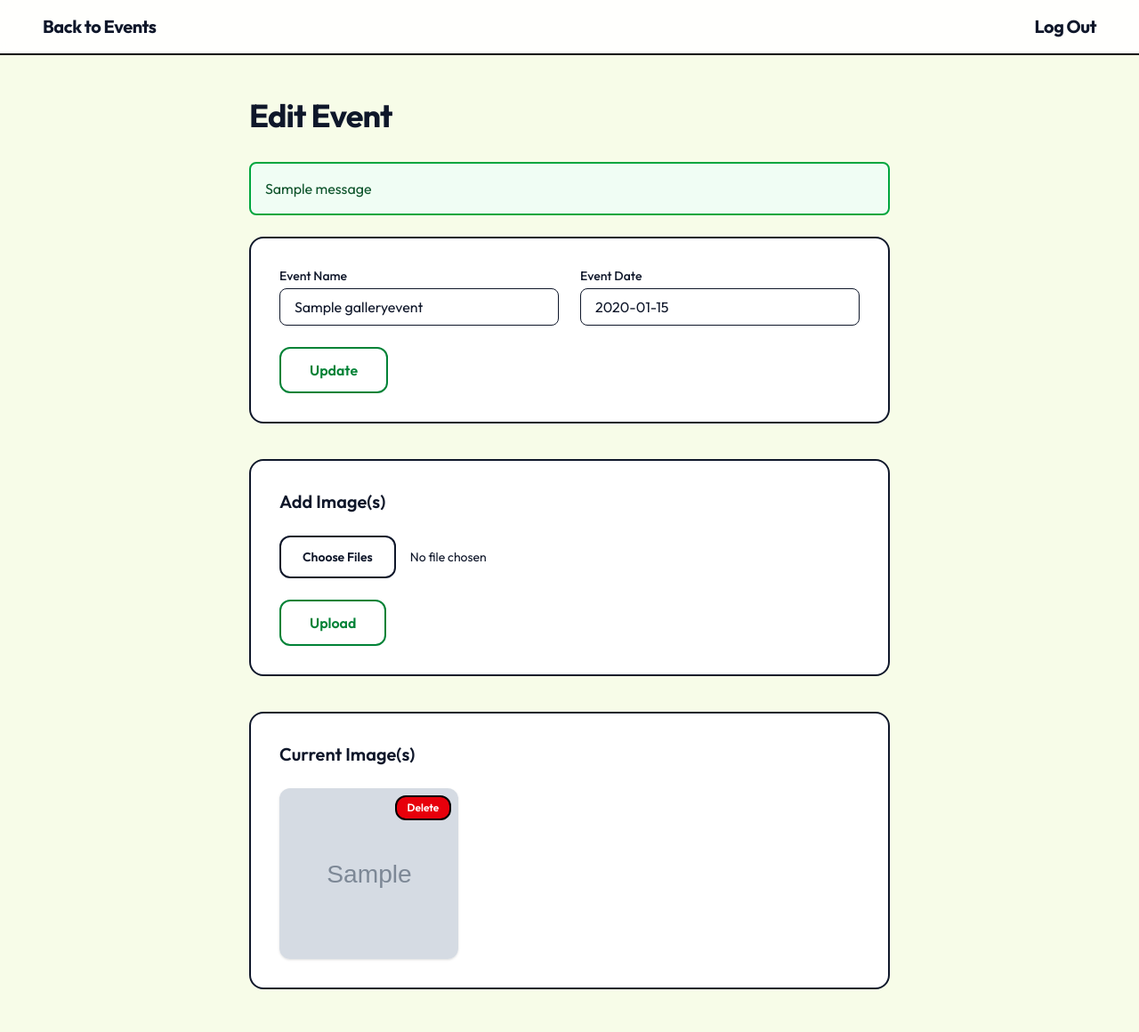
After one commit to Apratimmm/NorthPoint_School, a Django app: page /edit_event/1/ in a window 1280 px wide. The commit adds this page. Shown: the whole page at 89% size. Run offline with Django 5.2, Linux system fonts and the light colour scheme; a user stored in the database is signed in; tables that the repository leaves empty hold one stand-in row (values such as "Sample post"); grey boxes marked "Sample" are stand-in pictures; one stand-in notice (Sample message) is shown.

Commit message:
edit_gallery feature

```diff
--- a/logic/models.py
+++ b/logic/models.py
@@ -202,6 +202,7 @@ class Topper(models.Model):
 class GalleryEvent(models.Model):
     event_name = models.CharField(max_length=200)
     event_date = models.CharField()
+    first_name = models.CharField(default=event_name)
 
     class Meta:
         ordering = ["-id"]
--- a/logic/views.py
+++ b/logic/views.py
@@ -104,6 +104,88 @@ def edit_academics(request):
 
     context = {key: instance for key, instance, *_ in sections}
     return render(request, "edit_academics.html", context)
+
+@login_required
+def show_events(request):
+    events = GalleryEvent.objects.all().only("id", "event_name", "event_date")
+    return render(request, "show_events.html", {"events": events})
+
+@login_required
+def add_event(request):
+    if request.method == "POST":
+        event_name = request.POST.get("event_name", "").strip()
+        event_date = request.POST.get("event_date","").strip()
+
+        event = GalleryEvent.objects.create(
+            event_name=event_name,
+            event_date=event_date,
+            first_name=event_name
+        )
+
+        images = request.FILES.getlist("images")
+        GalleryImage.objects.bulk_create(
+            [GalleryImage(event=event, image=img) for img in images]
+        )
+
+        messages.success(request, "Event created successfully!")
+        return redirect("show_events")
+
+    return render(request,"add_event.html")
+
+@login_required
+def edit_event(request, event_id):
+    event = get_object_or_404(GalleryEvent.objects.prefetch_related("images"), id=event_id)
+
+    if request.method == "POST":
+        form_type = request.POST.get("form_type")
+
+        if form_type == "update_details":
+            event_name = request.POST.get("event_name", "").strip()
+            event_date = request.POST.get("event_date", "").strip()
+
+            if event_name and event_date:
+                event.event_name = event_name
+                event.event_date = event_date
+                event.save()
+                messages.success(request, "Event name and/or date updated successfully!")
+            else:
+                messages.error(request, "Event name and date are required.")
+
+            return redirect("edit_event", event_id=event.id)
+
+        elif form_type == "add_images":
+            images = request.FILES.getlist("images")
+            GalleryImage.objects.bulk_create(
+                [GalleryImage(event=event, image=img) for img in images]
+            )
+
+            messages.success(request, "Images added successfully!")
+            return redirect("edit_event", event_id=event.id)
+
+        elif form_type == "delete_image":
+            image_id = request.POST.get("image_id")
+            image = get_object_or_404(GalleryImage, id=image_id, event=event)
+            image.delete()
+            messages.success(request, "Image deleted successfully!")
+            return redirect("edit_event", event_id=event.id)
+
+    context = {
+        "event": event,
+    }
+    return render(request, "edit_event.html", context)
+
+@login_required
+def delete_event(request, event_id):
+    event = get_object_or_404(GalleryEvent, id=event_id)
+    first_name = event.first_name
+    event_name = event.event_name
+    event.delete()
+    try:
+        cloudinary.api.delete_folder(f"gallery/{first_name}")
+    except Exception:
+        pass
+    messages.success(request, f'Event "{event_name}" deleted successfully!')
+    return redirect("show_events")
 #
 # @login_required
 # def edit_about(request):
@@ -245,82 +327,7 @@ def edit_academics(request):
 #     }
 #     return render(request, "edit_results.html", context)
 #
-# @login_required
-# def show_events(request):
-#     events = GalleryEvent.objects.all().only("id", "event_name", "event_date")
-#     return render(request, "show_events.html", {"events": events})
-#
-# @login_required
-# def add_event(request):
-#     if request.method == "POST":
-#         event_name = request.POST.get("event_name", "").strip()
-#         event_date = request.POST.get("event_date","").strip()
-#
-#         event = GalleryEvent.objects.create(
-#             event_name=event_name,
-#             event_date=event_date
-#         )
-#
-#         images = request.FILES.getlist("images")
-#         GalleryImage.objects.bulk_create(
-#             [GalleryImage(event=event, image=img) for img in images]
-#         )
-#
-#         messages.success(request, "Event created successfully!")
-#         return redirect("show_events")
-#
-#     return render(request,"add_event.html")
-#
-# @login_required
-# def edit_event(request, event_id):
-#     event = get_object_or_404(GalleryEvent.objects.prefetch_related("images"), id=event_id)
-#
-#     if request.method == "POST":
-#         form_type = request.POST.get("form_type")
-#
-#         if form_type == "update_details":
-#             event_name = request.POST.get("event_name", "").strip()
-#             event_date = request.POST.get("event_date", "").strip()
-#
-#             if event_name and event_date:
-#                 event.event_name = event_name
-#                 event.event_date = event_date
-#                 event.save()
-#                 messages.success(request, "Event name and/or date updated successfully!")
-#             else:
-#                 messages.error(request, "Event name and date are required.")
-#
-#             return redirect("edit_event", event_id=event.id)
-#
-#         elif form_type == "add_images":
-#             images = request.FILES.getlist("images")
-#             GalleryImage.objects.bulk_create(
-#                 [GalleryImage(event=event, image=img) for img in images]
-#             )
-#
-#             messages.success(request, "Images added successfully!")
-#             return redirect("edit_event", event_id=event.id)
-#
-#         elif form_type == "delete_image":
-#             image_id = request.POST.get("image_id")
-#             image = get_object_or_404(GalleryImage, id=image_id, event=event)
-#             image.delete()
-#             messages.success(request, "Image deleted successfully!")
-#             return redirect("edit_event", event_id=event.id)
-#
-#     context = {
-#         "event": event,
-#     }
-#     return render(request, "edit_event.html", context)
-#
-# @login_required
-# def delete_event(request, event_id):
-#     event = get_object_or_404(GalleryEvent, id=event_id)
-#     event_name = event.event_name
-#     event.delete()
-#     cloudinary.api.delete_folder(f"gallery/{event_name}")
-#     messages.success(request, f'Event "{event_name}" deleted successfully!')
-#     return redirect("show_events")
+
 #
 # @login_required
 # def show_calenders(request):
--- a/school_ko_site/urls.py
+++ b/school_ko_site/urls.py
@@ -18,6 +18,10 @@ urlpatterns = [
     path('logout/', user_logout, name='logout'),
     path('edit_contact/', edit_contact, name='edit_contact'),
     path('edit_academics/', edit_academics, name='edit_academics'),
+    path('show_events/', show_events, name='show_events'),
+    path('add_event/', add_event, name='add_event'),
+    path('edit_event/<int:event_id>/', edit_event, name='edit_event'),
+    path('delete_event/<int:event_id>/', delete_event, name='delete_event'),
     # path('month_data/<int:month_id>/', month_data, name='month_data'),
     # path('contact/', contact, name='contact'),
     # path('committee/', committee, name='committee'),
@@ -28,10 +32,7 @@ urlpatterns = [
     # path('send_email/', send_email, name='send_mail'),
 
     # path('edit_results/', edit_results, name='edit_results'),
-    # path('show_events/', show_events, name='show_events'),
-    # path('add_event/', add_event, name='add_event'),
-    # path('edit_event/<int:event_id>/', edit_event, name='edit_event'),
-    # path('delete_event/<int:event_id>/', delete_event, name='delete_event'),
+
     # path('edit_calender/', show_calenders, name='show_calenders'),
     # path('show_calender/<int:month_id>', show_calender, name='show_calender'),
     # path('update_month/', update_month, name='update_month'),
--- /dev/null
+++ b/templates/edit_event.html
@@ -0,0 +1,130 @@
+{% load static %}
+<!DOCTYPE html>
+<html lang="en">
+<head>
+    <meta charset="UTF-8">
+    <meta name="viewport" content="width=device-width,initial-scale=1.0">
+    <title>Edit Event - Admin</title>
+    <link href="https://fonts.googleapis.com/css2?family=Outfit:wght@400;500;600;700&display=swap" rel="stylesheet">
+    <script src="https://cdn.jsdelivr.net/npm/@tailwindcss/browser@4"></script>
+    <style type="text/tailwindcss">@theme{
+        --color-lime-cream: #f7fce8;
+        --color-ink: #0f172a;
+        --color-ink-light: #334155;
+        --color-canary: #fde047;
+        --font-sans: 'Outfit', ui-sans-serif, system-ui, sans-serif;
+    }</style>
+</head>
+<body class="bg-lime-cream text-ink antialiased">
+<header class="sticky top-0 z-50 bg-white/90 backdrop-blur-sm border-b-2 border-black">
+    <div class="flex w-full items-center justify-between px-6 py-4 lg:px-12"><a href="{% url 'show_events' %}"
+                                                                                class="text-xl font-bold tracking-tight text-ink">Back to Events</a><a
+            href="{% url 'logout' %}" class="text-xl font-bold tracking-tight text-ink">Log Out</a></div>
+</header>
+<main class="max-w-3xl mx-auto px-6 py-12">
+    <div class="flex items-center justify-between mb-8"><h1 class="text-4xl font-bold tracking-tight">Edit Event</h1>
+    </div>
+
+    {% if messages %}
+          <div class="mb-6 space-y-3">
+            {% for message in messages %}
+              <div class="rounded-lg border-2 border-green-600 bg-green-50 p-4 text-green-900">
+                {{ message }}
+              </div>
+            {% endfor %}
+          </div>
+        {% endif %}
+
+        <div class="bg-white rounded-2xl border-2 border-ink p-8 shadow-none mb-10">
+
+          <form method="POST">
+            {% csrf_token %}
+            <input type="hidden" name="form_type" value="update_details">
+
+            <div class="grid grid-cols-1 md:grid-cols-2 gap-6 mb-6">
+              <div>
+                <label class="block text-sm font-medium mb-1">Event Name</label>
+                <input type="text" name="event_name" value="{{ event.event_name }}" required
+                       class="w-full border rounded-lg px-4 py-2">
+              </div>
+
+              <div>
+                <label class="block text-sm font-medium mb-1">Event Date</label>
+                <input type="text" name="event_date" value="{{ event.event_date }}" required
+                       class="w-full border rounded-lg px-4 py-2"
+                       placeholder="e.g. Baisakh 20, 2083">
+              </div>
+            </div>
+
+            <button type="submit"
+                    class="bg-transparent border-2 border-green-700 text-green-700 hover:bg-green-50 hover:border-green-900 hover:text-green-900 font-semibold px-8 py-3 rounded-xl transition"
+                    onclick="this.textContent='Updating...'; this.disabled=true; this.classList.add('opacity-75', 'cursor-not-allowed'); this.form.submit();">
+              Update
+            </button>
+          </form>
+        </div>
+
+        <div class="bg-white rounded-2xl border-2 border-ink p-8 shadow-none mb-10">
+          <h2 class="text-xl font-semibold mb-6 text-ink">Add Image(s)</h2>
+
+          <form method="POST" enctype="multipart/form-data">
+            {% csrf_token %}
+            <input type="hidden" name="form_type" value="add_images">
+
+            <div class="mb-6">
+              <input type="file" name="images" accept="image/*" multiple class="block w-full text-sm text-ink file:mr-4 file:py-3 file:px-6 file:rounded-xl file:border-2 file:border-ink file:bg-white file:text-ink file:font-semibold hover:file:bg-canary/20 cursor-pointer mb-3">
+            </div>
+
+           <button type="submit"
+                    class="bg-transparent border-2 border-green-700 text-green-700 hover:bg-green-50 hover:border-green-900 hover:text-green-900 font-semibold px-8 py-3 rounded-xl transition"
+                    onclick="this.textContent='Uploading...'; this.disabled=true; this.classList.add('opacity-75', 'cursor-not-allowed'); this.form.submit();">
+              Upload
+            </button>
+          </form>
+        </div>
+
+        <div class="bg-white rounded-2xl border-2 border-ink p-8 shadow-none">
+          <h2 class="text-xl font-semibold mb-6 text-ink">Current Image(s)</h2>
+
+          {% if event.images.all %}
+            <div class="grid grid-cols-2 md:grid-cols-3 gap-6">
+              {% for img in event.images.all %}
+                <div class="relative group">
+                  <img src="{{ img.image.url }}?f_auto,q_auto" alt="Gallery image"
+                       class="w-full h-48 object-cover rounded-xl shadow" loading="lazy">
+
+                  <form method="POST" class="absolute top-2 right-2">
+                    {% csrf_token %}
+                    <input type="hidden" name="form_type" value="delete_image">
+                    <input type="hidden" name="image_id" value="{{ img.id }}">
+                    <button type="submit"
+                            class="js-delete-photo border-2 border-black bg-red-600 text-white hover:bg-red-700 text-xs font-semibold px-3 py-1 rounded-xl transition">
+                      Delete
+                    </button>
+                  </form>
+                </div>
+              {% endfor %}
+            </div>
+          {% else %}
+            <p class="text-gray-500">No images uploaded yet.</p>
+          {% endif %}
+        </div>
+</main></body></html>
+
+{% block extra_js %}
+    <script>
+      document.querySelectorAll(".js-delete-photo").forEach((btn) => {
+        btn.addEventListener("click", function (e) {
+          if (!confirm("Delete this image?")) {
+            e.preventDefault();
+            return;
+          }
+          this.textContent = "Deleting...";
+          this.disabled = true;
+          this.classList.add("opacity-100", "cursor-not-allowed");
+          this.closest("form").submit();
+        });
+      });
+    </script>
+
+{% endblock %}
```
Also changed, not shown: templates/add_event.html (added, +53 -0 lines), templates/dashboard.html (+44 -10 lines), templates/edit_academics.html (+6 -6 lines), templates/edit_contact.html (+4 -4 lines), templates/show_events.html (added, +90 -0 lines).
